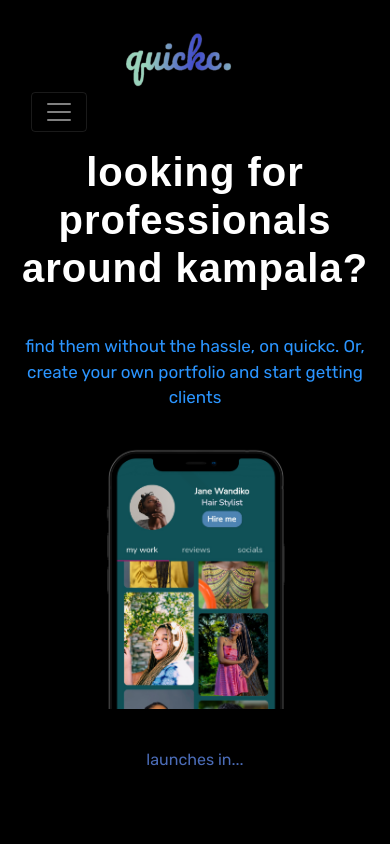
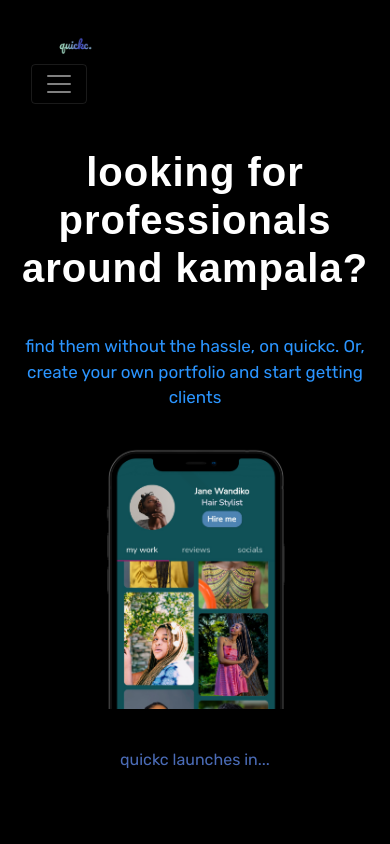
Before and after one commit to KWAPPS/QuickcLandingPage, a plain HTML site: page index.html in a window 390 px wide. Shown: the top 844 px of the page. Drawn offline with Linux system fonts and the light colour scheme; a script that the page names is missing.

Commit message:
Optimize logo size for mobile (1.0)

```diff
--- a/index.html
+++ b/index.html
@@ -14,8 +14,8 @@ URI     : https://colorlib.com
     <!-- Required meta tags -->
     <meta charset="utf-8">
     <meta name="viewport" content="width=device-width, initial-scale=1, shrink-to-fit=no">
-    <meta name="description" content="Mobland - Mobile App Landing Page Template">
-    <meta name="keywords" content="HTML5, bootstrap, mobile, app, landing, ios, android, responsive">
+    <meta name="description" content="quickc. - The solution to finding professsionals around Kampala">
+    <meta name="keywords" content="quickc.net, mobile app, landing, photographer, professionals, for hire, events organizer">
 
     <!-- Font -->
     <link rel="dns-prefetch" href="//fonts.googleapis.com">
@@ -59,7 +59,7 @@ URI     : https://colorlib.com
             <div class="row">
                 <div class="col-md-12">
                     <nav class="navbar navbar-dark navbar-expand-lg">
-                        <a class="navbar-brand" href="index.html"><img src="images/logo.png" class="img-fluid" alt="logo"></a> <button class="navbar-toggler" type="button" data-toggle="collapse" data-target="#navbar" aria-controls="navbar" aria-expanded="false" aria-label="Toggle navigation"> <span class="navbar-toggler-icon"></span> </button>
+                        <a class="navbar-brand" href="index.html"><img style="width: 30%;" src="images/logo.png" class="img-fluid" alt="logo"></a> <button class="navbar-toggler" type="button" data-toggle="collapse" data-target="#navbar" aria-controls="navbar" aria-expanded="false" aria-label="Toggle navigation"> <span class="navbar-toggler-icon"></span> </button>
                         <div class="collapse navbar-collapse" id="navbar">
                             <ul class="navbar-nav ml-auto">
                                 <li class="nav-item"> <a class="nav-link active" href="#home">HOME <span class="sr-only">(current)</span></a> </li>
@@ -92,11 +92,6 @@ URI     : https://colorlib.com
             alt="phone" class="img-fluid"></div>
     </header>
 
-    <!-- <div class="client-logos my-5">
-        <div class="container text-center">
-            <img src="images/client-logos.png" alt="client logos" class="img-fluid">
-        </div>
-    </div> -->
 
 
 
@@ -104,7 +99,7 @@ URI     : https://colorlib.com
         <div class="container text-center">
 
             <script src="https://cdn.logwork.com/widget/countdown.js"></script>
-            <a href="https://logwork.com/countdown-28oa" class="countdown-timer" data-style="columns" data-timezone="Africa/Nairobi" data-textcolor="#ffffff" data-date="2020-12-05 09:00" data-background="#000000" data-digitscolor="#ffffff">launches in...</a>
+            <a href="https://logwork.com/countdown-28oa" class="countdown-timer" data-style="columns" data-timezone="Africa/Nairobi" data-textcolor="#ffffff" data-date="2020-12-05 09:00" data-background="#000000" data-digitscolor="#ffffff">quickc launches in...</a>
 
         </div>
     </div>
@@ -130,49 +125,6 @@ URI     : https://colorlib.com
           <h4>  🎨 make your portfolio yours</h4>
           <p >customize your portfolio with colors that represent your brand</p>
 
-
-            <!-- <div class="row">
-                <div class="col-12 col-lg-4">
-                    <div class="card features">
-                        <div class="card-body">
-                            <div class="media">
-                                <span class="ti-search gradient-fill ti-3x mr-3"></span>
-                                <div class="media-body">
-                                    <h4 class="card-title">quickc find </h4>
-
-                                    <p class="card-text">search for professionals by what they do, or their username</p>
-                                </div>
-                            </div>
-                        </div>
-                    </div>
-                </div>
-                <div class="col-12 col-lg-4">
-                    <div class="card features">
-                        <div class="card-body">
-                            <div class="media">
-                                <span class="ti-user gradient-fill ti-3x mr-3"></span>
-                                <div class="media-body">
-                                    <h4 class="card-title">create your portfolio</h4>
-                                    <p class="card-text">you can set up your own portfolio for free in a few simple clicks</p>
-                                </div>
-                            </div>
-                        </div>
-                    </div>
-                </div>
-                <div class="col-12 col-lg-4">
-                    <div class="card features">
-                        <div class="card-body">
-                            <div class="media">
-                                <span class="ti-brush gradient-fill ti-3x mr-3"></span>
-                                <div class="media-body">
-                                    <h4 class="card-title">Make your portfolio yours</h4>
-                                    <p class="card-text">customize your portfolio with colors that represent your brand </p>
-                                </div>
-                            </div>
-                        </div>
-                    </div>
-                </div>
-            </div> -->
 
         </div>
 
@@ -215,33 +167,6 @@ URI     : https://colorlib.com
             width: 90%;"
         class="sender-form-field" data-sender-form-id="kioru0gr396222c2c"></div>
     </div>
-
-    <!-- // end .section -->
-
-    <!-- <div class="section">
-
-        <div class="container">
-            <div class="row">
-                <div class="col-lg-6 offset-lg-6">
-                    <div class="box-icon"><span class="ti-mobile gradient-fill ti-3x"></span></div>
-                    <h2>Discover our App</h2>
-                    <p class="mb-4">Lorem ipsum dolor sit amet consectetur, adipisicing elit. Obcaecati vel exercitationem eveniet vero maxime ratione </p>
-                    <a href="#" class="btn btn-primary">Read more</a>
-                </div>
-            </div>
-            <div class="perspective-phone">
-                <img src="images/perspective.png" alt="perspective phone" class="img-fluid">
-            </div>
-        </div>
-
-    </div> -->
-    <!-- // end .section -->
-
-
-
-
-
-
 
 
     <div class="section bg-gradient">
```
